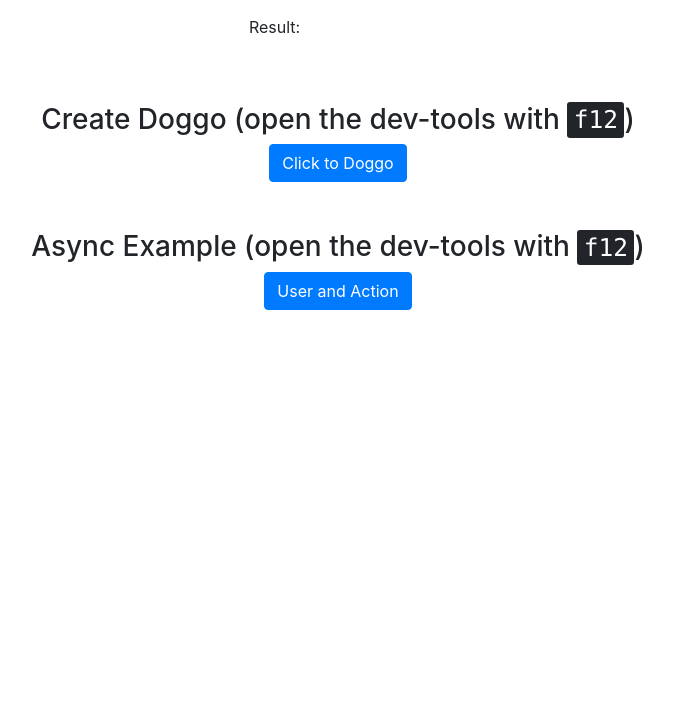
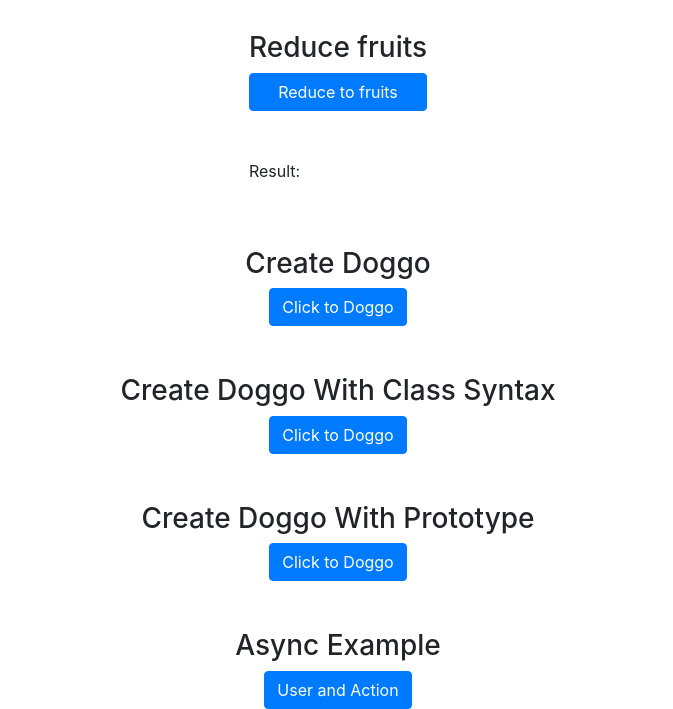
Before and after one commit to douglas-pires/javascript-chaining-methods, a plain HTML site: page index.html in a window 1280 px wide. Shown: the part 113-822 px from the top of the page, without its empty margins (302-975 px from the left). Before the commit the page ends 800 px from the top, so only its background shows below. Drawn offline with nearby package versions, Linux system fonts and the light colour scheme.

Commit message:
improvements

```diff
--- a/index.html
+++ b/index.html
@@ -12,6 +12,8 @@
     <title>Javascript - Function Chaining</title>
   </head>
   <body>
+    <h1 class="text-center mt-5 mb-5">open the dev-tools with <kbd>f12</kbd></h1>
+
     <div class="d-flex flex-column justify-items-center align-items-center">
       <section class="d-flex flex-column">
         <h3>Reduce fruits</h3>
@@ -24,10 +26,11 @@
         </div>
       </section>
 
+
       <section
         class="mt-5 d-flex flex-column justify-items-center align-items-center"
       >
-        <h3>Create Doggo (open the dev-tools with <kbd>f12</kbd>)</h3>
+        <h3>Create Doggo</h3>
         <button class="btn btn-primary" onclick="createDoggo()">
           Click to Doggo
         </button>
@@ -36,7 +39,25 @@
       <section
         class="mt-5 d-flex flex-column justify-items-center align-items-center"
       >
-        <h3>Async Example (open the dev-tools with <kbd>f12</kbd>)</h3>
+        <h3>Create Doggo With Class Syntax</h3>
+        <button class="btn btn-primary" onclick="classSyntax()">
+          Click to Doggo
+        </button>
+      </section>
+
+      <section
+        class="mt-5 d-flex flex-column justify-items-center align-items-center"
+      >
+        <h3>Create Doggo With Prototype</h3>
+        <button class="btn btn-primary" onclick="createDoggoWithPrototype()">
+          Click to Doggo
+        </button>
+      </section>
+
+      <section
+        class="mt-5 d-flex flex-column justify-items-center align-items-center"
+      >
+        <h3>Async Example</h3>
         <button class="btn btn-primary" onclick="userAction()">
           User and Action
         </button>
--- a/index.js
+++ b/index.js
@@ -45,6 +45,65 @@ function createDoggo() {
     .walk();
 }
 
+function classSyntax() {
+  class Dog {
+    is = null;
+    log() {
+      console.log(this.is);
+    }
+    bark() {
+      this.is = "woofing";
+      this.log();
+      return this;
+    }
+    walk() {
+      this.is = "walking";
+      this.log();
+      return this;
+    }
+    eat() {
+      this.is = "eating";
+      this.log();
+      return this;
+    }
+  }
+  const dog = new Dog();
+  dog
+    .bark()
+    .eat()
+    .walk();
+}
+
+function createDoggoWithPrototype() {
+  function Dog() {}
+  Dog.prototype.is = null;
+  Dog.prototype.log = function() {
+    console.log(this.is);
+  };
+  Dog.prototype.bark = function() {
+    this.is = "woofing";
+    this.log();
+    return this;
+  };
+  Dog.prototype.walk = function() {
+    this.is = "walking";
+    this.log();
+    return this;
+  };
+  Dog.prototype.eat = function() {
+    this.is = "eating";
+    this.log();
+    return this;
+  };
+
+  const dog = new Dog();
+
+  dog
+    .bark()
+    .eat()
+    .walk();
+}
+
 async function userAction() {
   const requests = {
     user: null,
```
Also changed, not shown: 1 other file.
